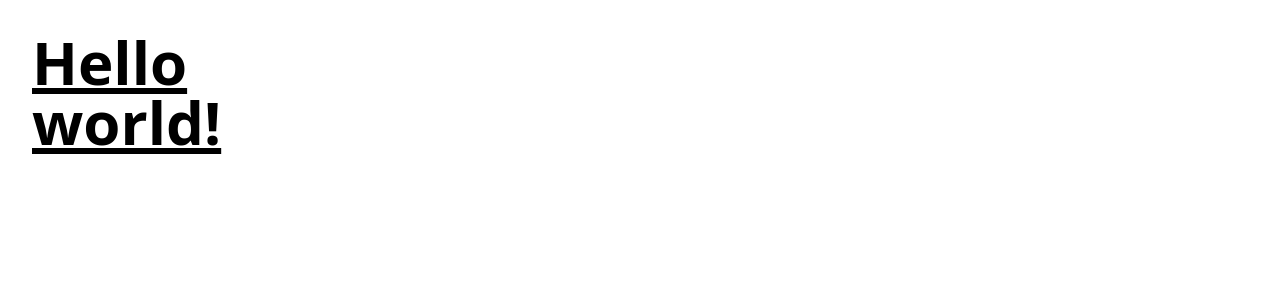
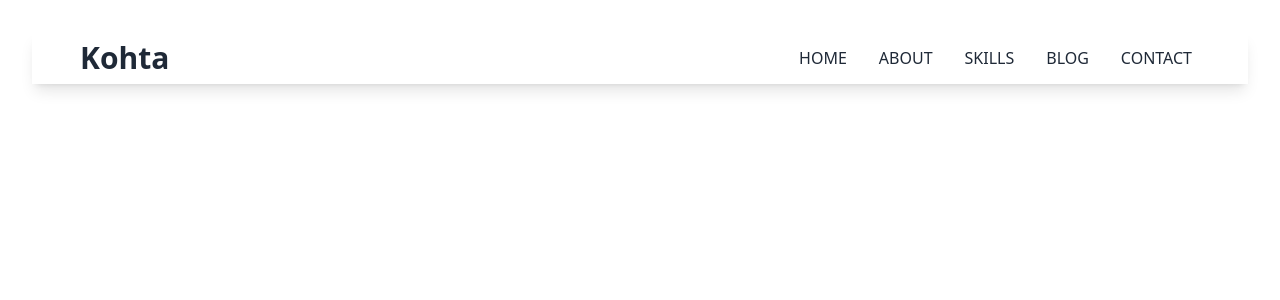
Before and after one commit to kohta9521/Kohta_Portfolio, a React (Vite) app: page / in a window 1280 px wide. Shown: the top 300 px of the page. Built offline with nearby package versions, Linux system fonts and the light colour scheme.

Commit message:
add new header

```diff
--- a/src/App.jsx
+++ b/src/App.jsx
@@ -6,9 +6,49 @@
   const [count, setCount] = useState(0)
 
   return (
-    <h1 className="text-3xl font-bold underline hover:bg-green-500 w-10 text-6xl">
-    Hello world!
-    </h1>
+      <div className='w-full'>
+        <nav className='bg-white shadow-lg'>
+          <div className='md:flex items-center justify-between py-2 px-8 md:px-12'>
+            <div className='flex justify-between items-center'>
+              <div className='text-2xl font-bold text-gray-800 md:text-3xl'>
+                <a href="#">Kohta</a>
+              </div>
+              <div className='md:hidden'>
+                <button type='button' className='block text-gray-800 hover:text-gray-700 focus:text-gray-700 focus:outline-none'>
+                  <svg class="h-6 w-6 fill-current" viewBox="0 0 24 24">
+                            <path class="hidden" d="M16.24 14.83a1 1 0 0 1-1.41 1.41L12 13.41l-2.83 2.83a1 1 0 0 1-1.41-1.41L10.59 12 7.76 9.17a1 1 0 0 1 1.41-1.41L12 10.59l2.83-2.83a1 1 0 0 1 1.41 1.41L13.41 12l2.83 2.83z"/>
+                            <path d="M4 5h16a1 1 0 0 1 0 2H4a1 1 0 1 1 0-2zm0 6h16a1 1 0 0 1 0 2H4a1 1 0 0 1 0-2zm0 6h16a1 1 0 0 1 0 2H4a1 1 0 0 1 0-2z"/>
+                  </svg>
+                </button>
+              </div>
+            </div>
+            <div className='flex flex-col md:flex-row md:block -mx-2'>
+              <a href="#" className='text-gray-800 rounded hover:bg-gray-900 hover:text-gray-100 hover:font-medium py-2 px-2 md:mx-2'>HOME</a>
+              <a href="#" className='text-gray-800 rounded hover:bg-gray-900 hover:text-gray-100 hover:font-medium py-2 px-2 md:mx-2'>ABOUT</a>
+              <a href="#" className='text-gray-800 rounded hover:bg-gray-900 hover:text-gray-100 hover:font-medium py-2 px-2 md:mx-2'>SKILLS</a>
+              <a href="#" className='text-gray-800 rounded hover:bg-gray-900 hover:text-gray-100 hover:font-medium py-2 px-2 md:mx-2'>BLOG</a>
+              <a href="#" className='text-gray-800 rounded hover:bg-gray-900 hover:text-gray-100 hover:font-medium py-2 px-2 md:mx-2'>CONTACT</a>
+            </div>
+          </div>
+        </nav>
+        {/* <div className='flex bg-white' style="height:600px;">
+          <div className='flex items-center text-center lg:text-left px-8 md:px-12 lg:w-1/2'>
+            <div>
+              <h2 className='text-3xl font-semibold text-gray-800 md:text-4xl'>Build Your New <span className='text-indigo-600'>Idea</span></h2>
+              <p class="mt-2 text-sm text-gray-500 md:text-base">Lorem ipsum dolor sit amet, consectetur adipisicing elit. Blanditiis commodi cum cupiditate ducimus, fugit harum id necessitatibus odio quam quasi, quibusdam rem tempora voluptates. Cumque debitis dignissimos id quam vel!</p>
+                <div class="flex justify-center lg:justify-start mt-6">
+                    <a class="px-4 py-3 bg-gray-900 text-gray-200 text-xs font-semibold rounded hover:bg-gray-800" href="#">Get Started</a>
+                    <a class="mx-4 px-4 py-3 bg-gray-300 text-gray-900 text-xs font-semibold rounded hover:bg-gray-400" href="#">Learn More</a>
+                </div>
+            </div>
+          </div>
+          <div class="hidden lg:block lg:w-1/2" style="clip-path:polygon(10% 0, 100% 0%, 100% 100%, 0 100%)">
+            <div class="h-full object-cover" style="background-image: url(https://images.unsplash.com/photo-1498050108023-c5249f4df085?ixlib=rb-1.2.1&ixid=eyJhcHBfaWQiOjEyMDd9&auto=format&fit=crop&w=1352&q=80)">
+                <div class="h-full bg-black opacity-25"></div>
+            </div>
+          </div>
+        </div> */}
+      </div>
   )
 }
 
```
